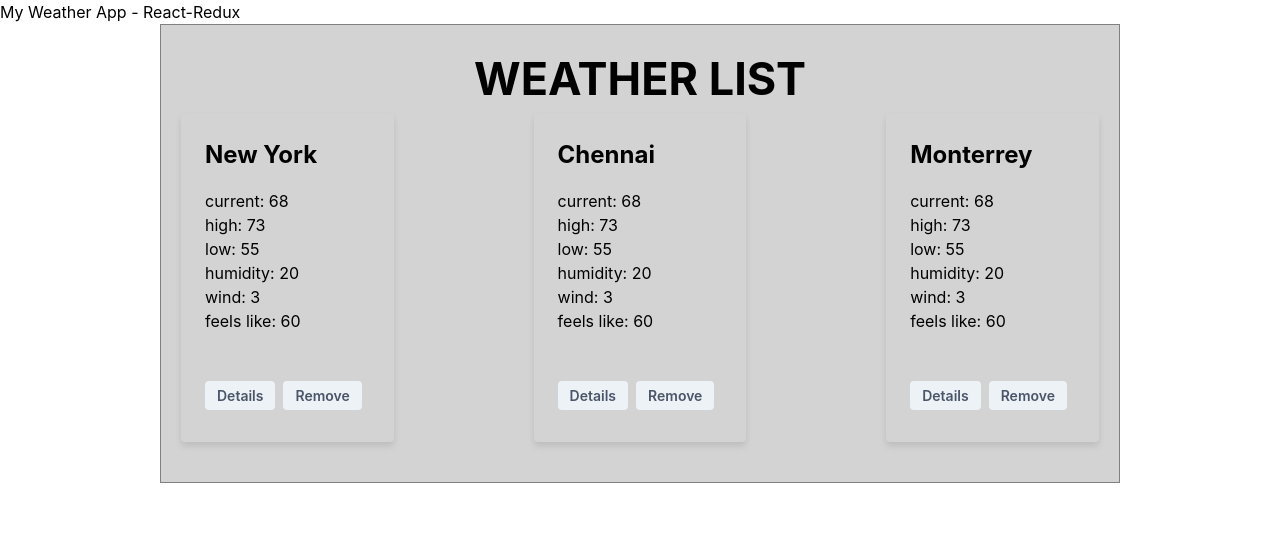
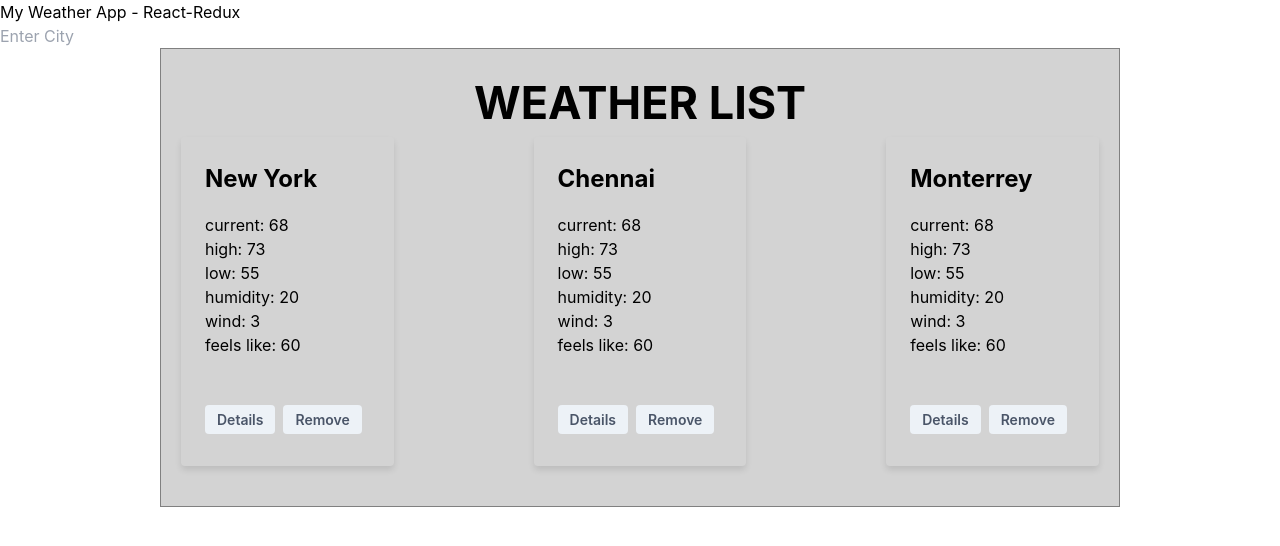
Before and after one commit to robert-a-johnston/weather-with-react-redux, a React (Create React App) app: page / in a window 1280 px wide. Shown: the top 546 px of the page. Built offline with nearby package versions, Linux system fonts and the light colour scheme.

Commit message:
Change so that details page is accessed from Details button instead of entire card

```diff
--- a/src/App.js
+++ b/src/App.js
@@ -4,6 +4,9 @@ import './App.css';
 
 import HomePage from './components/home/HomePage';
 import DetailView from './components/detailView/DetailView';
+import AddCityForm from './components/addCityForm/AddCityForm';
+
+
 
 function App() {
   const [cities, setCities] = useState(['New York', 'Chennai', 'Monterrey']);
@@ -22,6 +25,7 @@ function App() {
         <Link to="/">
           <h1>My Weather App - React-Redux</h1>
         </Link>
+      <div><AddCityForm addCity={addCity}/></div>
       </div>
       <div className="contentArea">
         <Routes>
--- a/src/components/cityWeatherCard/CityWeatherCard.js
+++ b/src/components/cityWeatherCard/CityWeatherCard.js
@@ -1,5 +1,6 @@
 import React from "react";
 import PropTypes from 'prop-types'
+import { Link } from 'react-router-dom'
 import './CityWeatherCard.css'
 
 
@@ -25,7 +26,7 @@ function CityWeatherCard(props) {
         <div>feels like: {feelsLike}</div>
       </div>
         <div className="card-content">
-          <span className="btn btn-details">Details</span>
+          <Link to={`/detailView/${city}`} className="btn btn-details">Details</Link>
           <span className="btn btn-remove" onClick={handleRemoveClick}>Remove</span>
         </div>
       </div>
--- a/src/components/home/HomePage.js
+++ b/src/components/home/HomePage.js
@@ -11,9 +11,7 @@ const HomePage = ({ cities, onRemove }) => {
       </div>
       <div className="weatherList">
         {cities.map((city, index) => (
-          <Link key={index} to={`/detailView/${city}`}>
-            <CityWeatherCard city={city} onRemove={() => onRemove(city)} />
-          </Link>
+            <CityWeatherCard key={index} city={city} onRemove={() => onRemove(city)} />
         ))}
       </div>
     </div>
```
